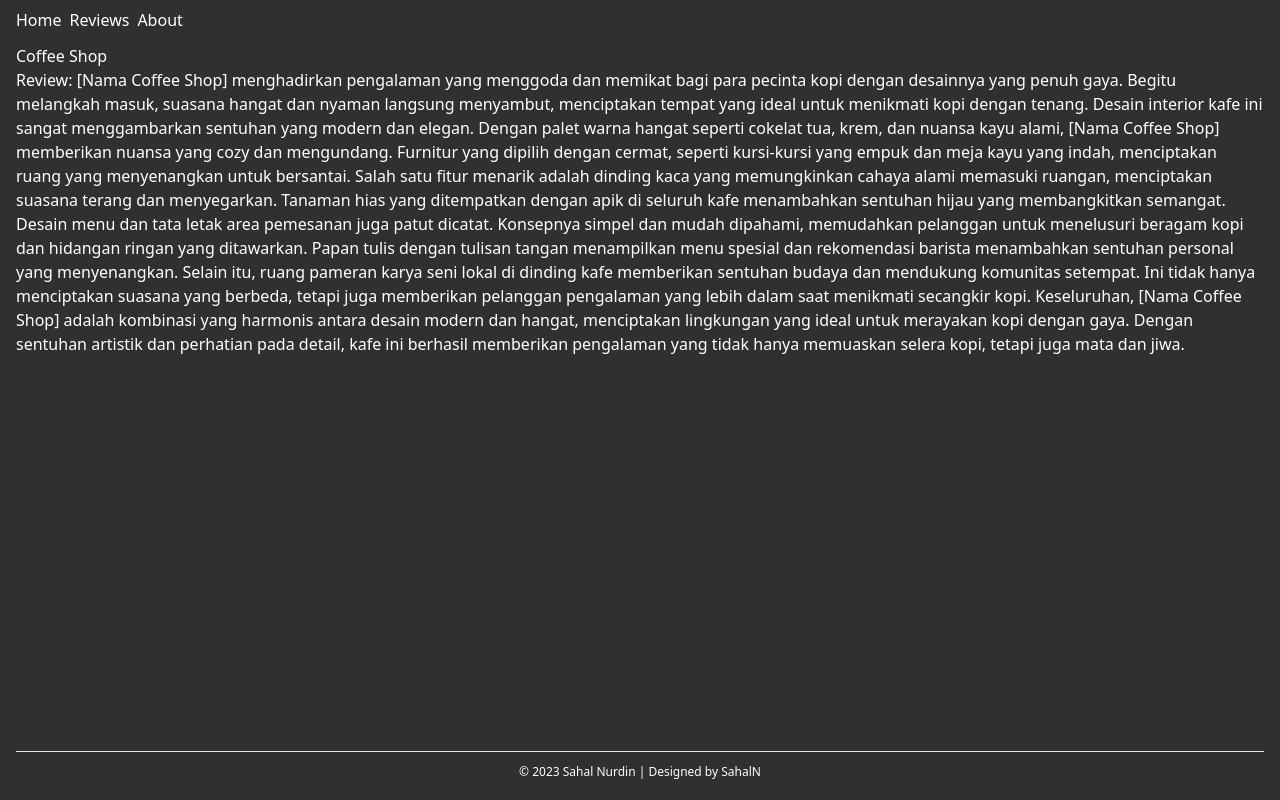
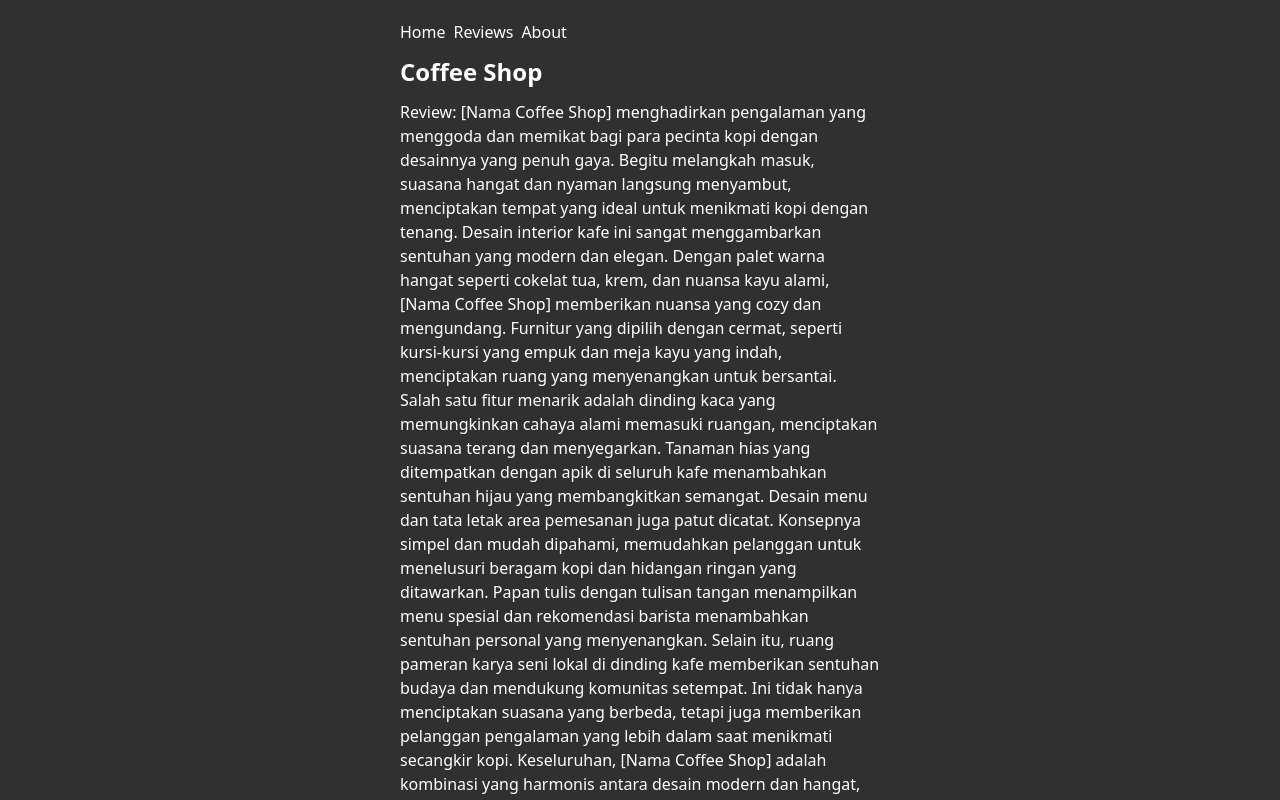
Before and after one commit to SahalN/sahalnuiux-reviews, a Next.js app: page /reviews/coffee-shop in a window 1280 px wide. Shown: the top 800 px of the page. Built offline with nearby package versions, Linux system fonts and the light colour scheme.

Commit message:
Add heading as components

```diff
--- a/app/about/page.jsx
+++ b/app/about/page.jsx
@@ -1,9 +1,11 @@
 /** @format */
+
+import Heading from "../../components/Heading";
 
 export default function AboutPage() {
   return (
     <>
-      <h1>About</h1>
+      <Heading>About</Heading>
       <p>
         Selamat datang di halaman "Tentang Kami" [Nama Website Anda]! Kami
         adalah kumpulan individu yang memiliki hasrat mendalam terhadap desain
--- a/app/layout.jsx
+++ b/app/layout.jsx
@@ -7,7 +7,7 @@ import NavBar from "../components/NavBar";
 export default function RootLayout({ children }) {
   return (
     <html lang='en'>
-      <body className='flex flex-col min-h-screen px-4 py-2 bg-[#303030] text-white'>
+      <body className='flex flex-col min-h-screen mx-96 mt-3 px-4 py-2 bg-[#303030] text-white'>
         <header>
           <NavBar />
         </header>
--- a/app/page.jsx
+++ b/app/page.jsx
@@ -1,10 +1,16 @@
 /** @format */
+
+import Heading from "../components/Heading";
 
 export default function HomePage() {
   console.log("[HomePage] rendering");
   return (
     <>
-      <h1>Sahal Nurdin</h1>
+      <div className='flex items-center'>
+        <img src='' alt='ini-logo' />
+        <Heading>Sahal Nurdin</Heading>
+      </div>
+
       <p>
         Selamat datang di Website Saya, tempat di mana desain UI/UX dieksplorasi
         dengan cermat untuk memberikan ulasan mendalam dan inspirasi kreatif
--- a/app/reviews/coffee-shop/page.jsx
+++ b/app/reviews/coffee-shop/page.jsx
@@ -1,9 +1,11 @@
 /** @format */
+
+import Heading from "../../../components/Heading";
 
 export default function CoffeeShopPage() {
   return (
     <>
-      <h1>Coffee Shop</h1>
+      <Heading>Coffee Shop</Heading>
       <p>
         Review: [Nama Coffee Shop] menghadirkan pengalaman yang menggoda dan
         memikat bagi para pecinta kopi dengan desainnya yang penuh gaya. Begitu
--- a/app/reviews/office-attendance/page.jsx
+++ b/app/reviews/office-attendance/page.jsx
@@ -1,9 +1,11 @@
 /** @format */
+
+import Heading from "../../../components/Heading";
 
 export default function OfficeAttendancePage() {
   return (
     <>
-      <h1>Office Attendance</h1>
+      <Heading>Office Attendance</Heading>
       <p>
         Desain Aplikasi Absensi Kantor ini menonjol dengan kecerdasan dalam
         menyatukan fungsi dan estetika, menghadirkan pengalaman manajemen
--- a/app/reviews/page.jsx
+++ b/app/reviews/page.jsx
@@ -1,10 +1,11 @@
 /** @format */
 import Link from "next/link";
+import Heading from "../../components/Heading";
 
 export default function ReviewsPage() {
   return (
     <>
-      <h1>Reviews</h1>
+      <Heading>Reviews</Heading>
       <p>
         Halaman review desain UI/UX menyajikan katalog varian desain kreatif,
         dari tata letak hingga warna, memberikan pemahaman mendalam tentang
--- /dev/null
+++ b/components/Heading.jsx
@@ -0,0 +1,5 @@
+/** @format */
+
+export default function Heading({ children }) {
+  return <h1 className='pb-3 text-2xl font-bold'>{children}</h1>;
+}
```
